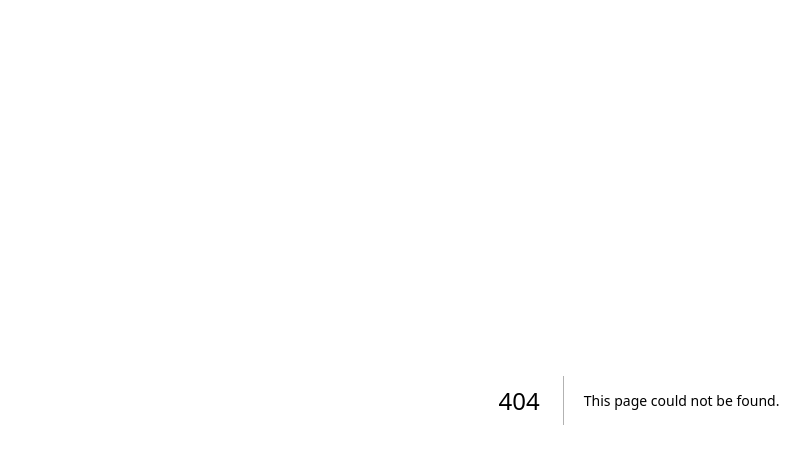
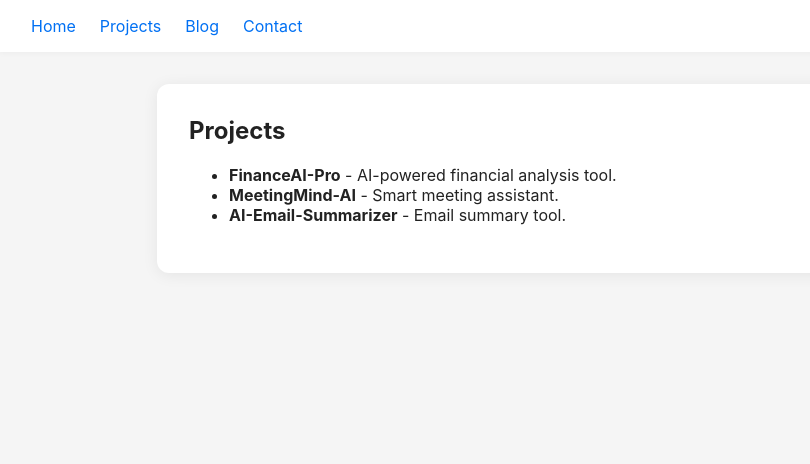
Before and after one commit to anshsahu321/anshsahu321.github.io, a Next.js app: page /projects in a window 1280 px wide. Before the commit this address had no page. Shown: the top 464 px of the page, without its empty margins (1-811 px from the left). Built offline with nearby package versions, Linux system fonts and the light colour scheme.

Commit message:
Create projects.js

```diff
--- /dev/null
+++ b/pages/projects.js
@@ -0,0 +1,28 @@
+import Link from 'next/link';
+
+export default function Projects() {
+  return (
+    <>
+      <nav>
+        <Link href="/">Home</Link>
+        <Link href="/projects">Projects</Link>
+        <Link href="/blog">Blog</Link>
+        <Link href="/contact">Contact</Link>
+      </nav>
+      <div className="container">
+        <h2>Projects</h2>
+        <ul>
+          <li>
+            <strong>FinanceAI-Pro</strong> - AI-powered financial analysis tool.
+          </li>
+          <li>
+            <strong>MeetingMind-AI</strong> - Smart meeting assistant.
+          </li>
+          <li>
+            <strong>AI-Email-Summarizer</strong> - Email summary tool.
+          </li>
+        </ul>
+      </div>
+    </>
+  );
+}
```
